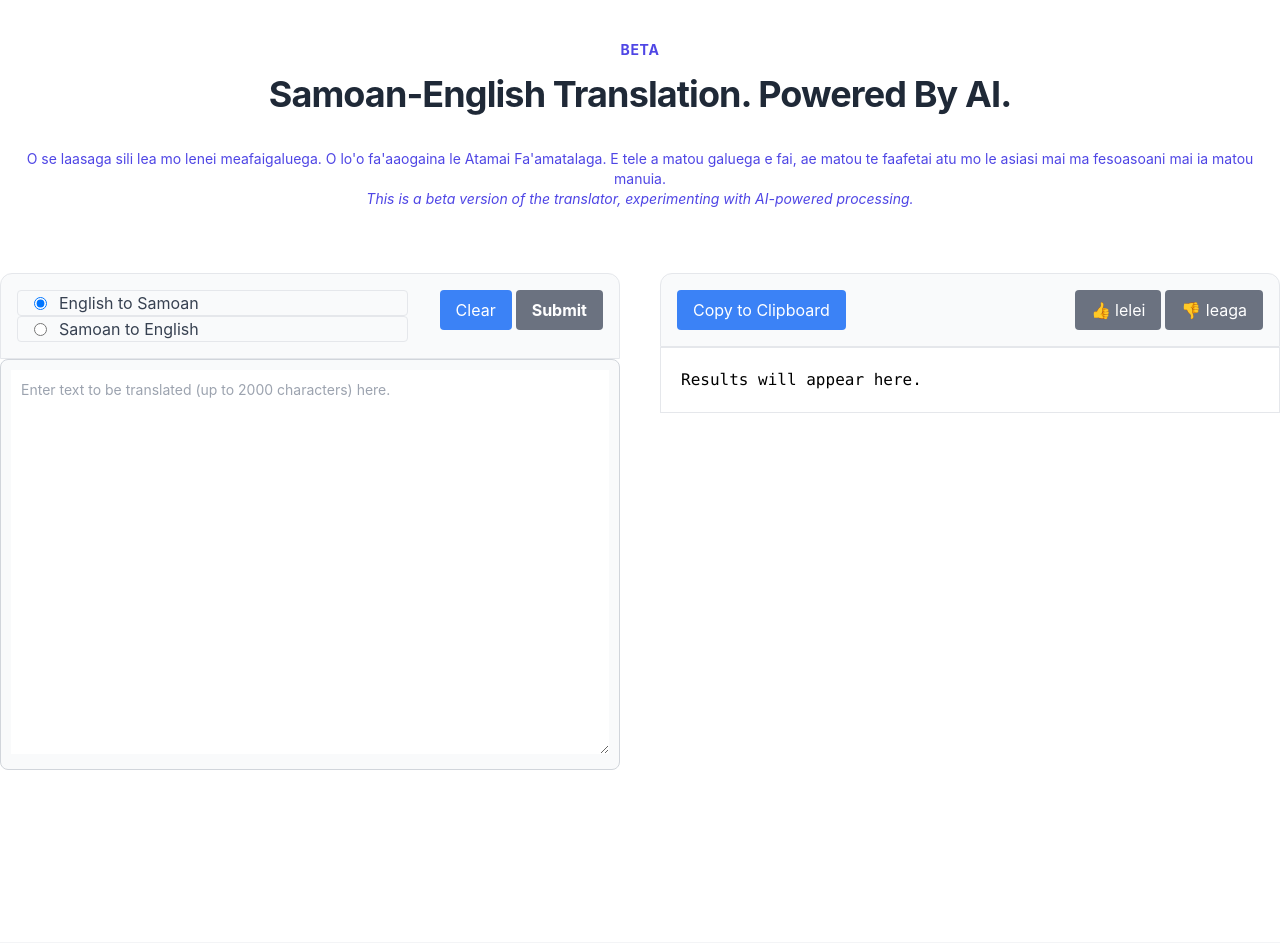
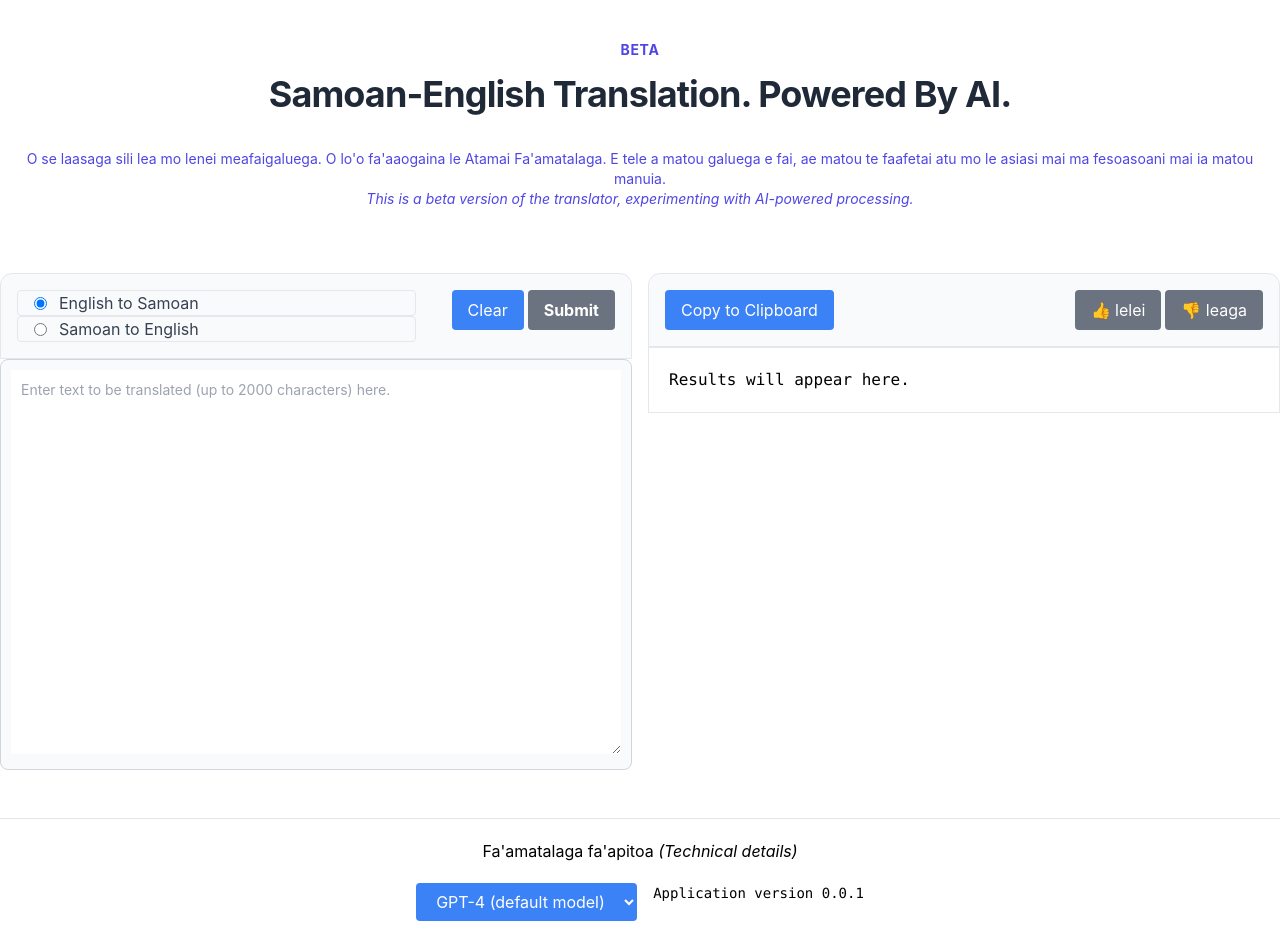
Before and after one commit to peterdresslar/ai-language-translate, a Next.js app: page / in a window 1280 px wide. Shown: the top 952 px of the page. Built offline with nearby package versions, Linux system fonts and the light colour scheme; no server answers.

Commit message:
Can now switch GPT models

```diff
--- a/components/translate.tsx
+++ b/components/translate.tsx
@@ -9,7 +9,6 @@
 import Container from "./container";
 import { fetchEventSource } from '@microsoft/fetch-event-source';
 import { FormEvent, useCallback, useEffect, useState } from 'react';
-
 import { createClient } from '@supabase/supabase-js';
 
 export const runtime = 'edge';
@@ -33,7 +32,6 @@ export default function Translate() {
     const [inflight, setInflight] = useState(false);
     const [results, setResults] = useState("Results will appear here.");
     const [transactionId, setTransactionId] = useState(""); //this id for translation will be used to assign the feedback to the correct translation record
-
 
     // Eventually should move this to a route
     // returns the transactionId
@@ -198,7 +196,9 @@ export default function Translate() {
     );
 
     return (
-        <Container className="flex flex-wrap mb-20 lg:gap-10 lg:flex-nowrap h-5/6 ">
+        <Container className="mb-20">
+            {/* Row for all of the controls and operations */}
+            <div className="flex flex-wrap lg:flex-nowrap justify-center align-start gap-4 h-5/6">
                 {/* All right, we now start on the left side with a half-width column containing a control strip at the top and a text area below. */}
                 <div className="translate-pane-left">
                     {/* Here is the control strip */}
@@ -274,6 +274,30 @@ export default function Translate() {
                         <pre id="resultsTextArea" className="results-text-area">{results}</pre>
                     </div>
                 </div>
+            </div>
+            {/* We have a hideable technical options section in a new row next, which is a collapsed div with an unhide-button */}
+            <hr className="mt-10"></hr>
+            <div className="technical-options flex justify-center mt-5">
+                <div className="grid grid-rows-2">
+                    <div className="row flex justify-center">
+                        <h2 className="justify-center mb-5">Fa'amatalaga fa'apitoa <em>(Technical details)</em></h2>
+                    </div>
+                    <div className="row flex gap-4 grid-cols-2 justify-center">
+                        <div className="col-span-1">
+                            {/* model selector dropdown with the two hardcoded options for now */}
+                            <select className="form-select control-strip-item" id="modelSelector" onChange={(e) => setModelConfigId(Number(e.target.value))}>
+                                <option value="1">GPT-4 (default model)</option>
+                                <option value="2">GPT-3.5</option>
+                            </select>
+                        </div>
+                        <div className="col-span-1">
+                            <pre className="text-sm">Application version 0.0.1</pre>
+                        </div>
+                    </div>
+
+                </div>
+
+            </div>
         </Container>
     );
 }
--- a/css/tailwind.css
+++ b/css/tailwind.css
@@ -44,3 +44,7 @@
 .results-text-area {
   @apply w-full p-2.5 whitespace-pre-wrap
 }
+
+.ReactCollapse--collapse {
+  transition: height 500ms;
+}
```
Lines whose indentation alone changed are shown as unchanged.
